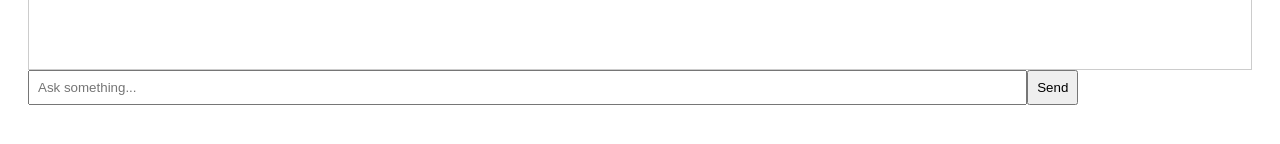
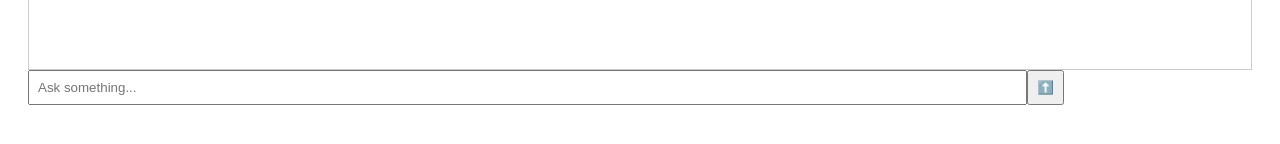
Before and after one commit to mohitsilavat09/zeny, a React (Vite) app: page / in a window 1280 px wide. Shown: the part 348-492 px from the top of the page. Built offline with nearby package versions, Linux system fonts and the light colour scheme.

Commit message:
Update App.jsx

```diff
--- a/src/App.jsx
+++ b/src/App.jsx
@@ -48,7 +48,7 @@ export default function App() {
         placeholder="Ask something..."
         style={{ width: "80%", padding: 8 }}
       />
-      <button onClick={sendMessage} style={{ padding: 8 }}>Send</button>
+      <button onClick={sendMessage} style={{ padding: 8 }}>⬆️</button>
     </div>
   );
 }
```
